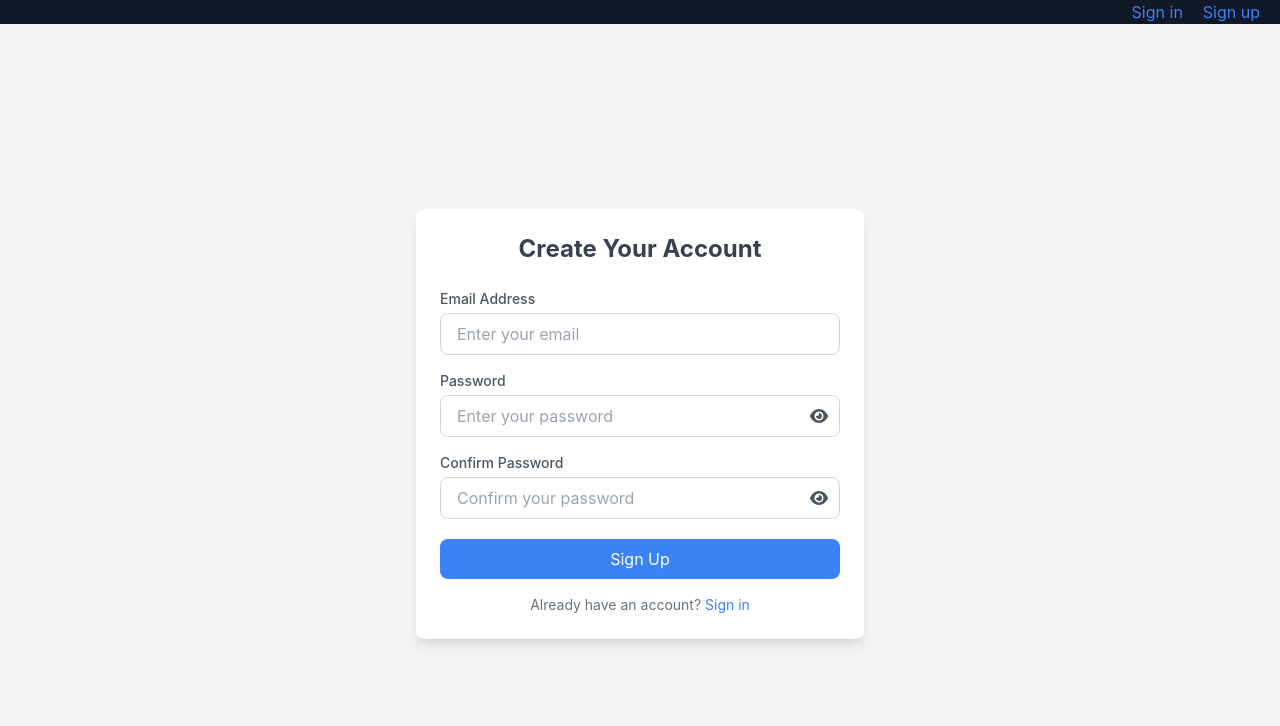
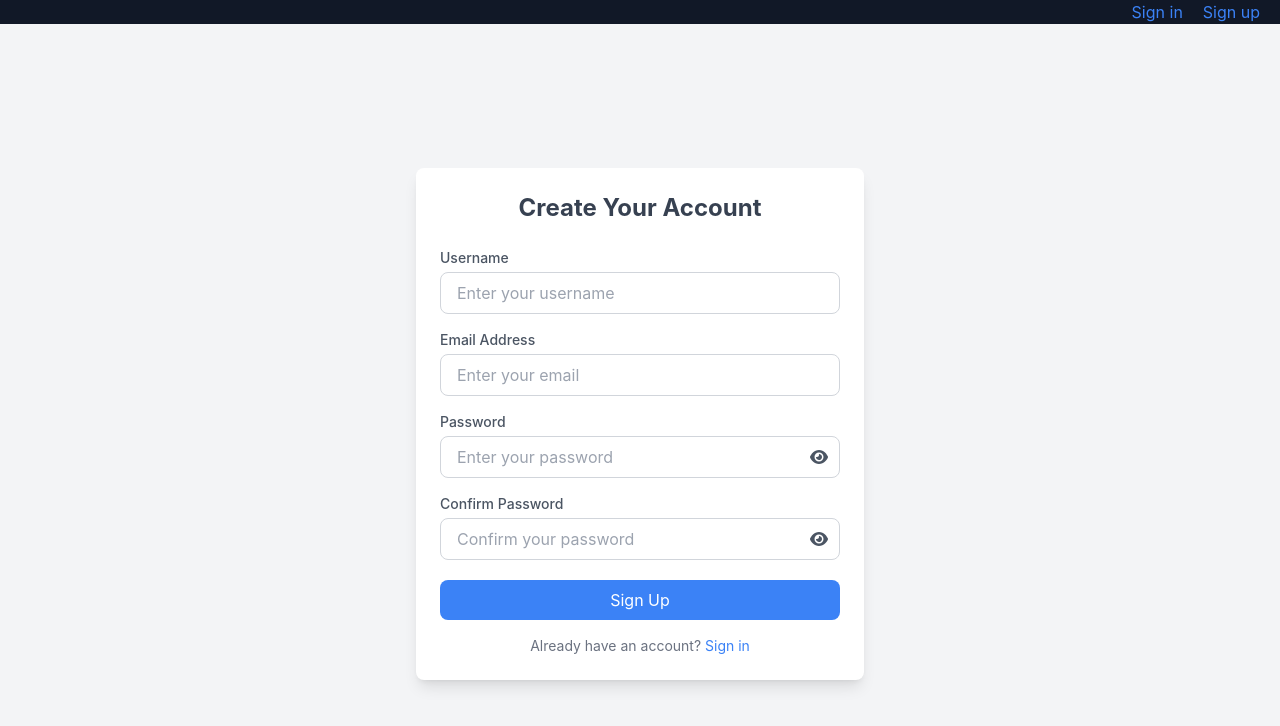
Before and after one commit to hodux/CID-STM-FRONTEND, a React (Create React App) app: page /signup in a window 1280 px wide. Shown: the top 726 px of the page. Built offline with nearby package versions, Linux system fonts and the light colour scheme.

Commit message:
connect frontend to backend

```diff
--- a/package.json
+++ b/package.json
@@ -10,6 +10,7 @@
     "@testing-library/react": "^13.4.0",
     "@testing-library/user-event": "^13.5.0",
     "autoprefixer": "^10.4.20",
+    "axios": "^1.7.9",
     "postcss": "^8.4.49",
     "react": "^18.3.1",
     "react-dom": "^18.3.1",
@@ -18,7 +19,7 @@
     "web-vitals": "^2.1.4"
   },
   "scripts": {
-    "start": "react-scripts start",
+    "start": "set PORT=5000 && react-scripts start",
     "build": "react-scripts build",
     "test": "react-scripts test",
     "eject": "react-scripts eject"
--- a/src/pages/SignUp.js
+++ b/src/pages/SignUp.js
@@ -1,10 +1,11 @@
 import React, { useState } from "react";
 import { FontAwesomeIcon } from "@fortawesome/react-fontawesome";
 import { faEye, faEyeSlash } from "@fortawesome/free-solid-svg-icons";
-
+import axios from 'axios';
 function Signup() {
   const [email, setEmail] = useState("");
   const [emailError, setEmailError] = useState("");
+  const [username,setUsername]=useState("");
 
   const [password1, setPassword1] = useState("");
   const [password2, setPassword2] = useState("");
@@ -14,6 +15,7 @@ function Signup() {
   const [passwordVisible1, setPasswordVisible1] = useState(false);
   const [passwordVisible2, setPasswordVisible2] = useState(false);
 
+
   const validateEmail = (email) => /^[^\s@]+@[^\s@]+\.[^\s@]+$/.test(email);
 
   const validatePassword = (password) => /^(?=.*[A-Za-z])(?=.*\d)(?=.*[@$!%*#?&])[A-Za-z\d@$!%*#?&]{8,}$/.test(password);
@@ -22,6 +24,11 @@ function Signup() {
     const inputEmail = e.target.value;
     setEmail(inputEmail);
     setEmailError(validateEmail(inputEmail) ? "" : "Please enter a valid email address.");
+  };
+
+  const handleUsernameChange = (e) => {
+    const inputUsername = e.target.value;
+    setUsername(inputUsername);
   };
 
   const handlePassword1Change = (e) => {
@@ -39,11 +46,57 @@ function Signup() {
   const togglePasswordVisibility1 = () => setPasswordVisible1(!passwordVisible1);
   const togglePasswordVisibility2 = () => setPasswordVisible2(!passwordVisible2);
 
+  const handleSubmit=async (e)=> {
+    e.preventDefault();
+    if(!validateEmail(email)){
+      setEmailError("Please enter a valid email address")
+      return ;
+    }
+    if(!validatePassword(password1)){
+      setPassword1("Please enter a valid password")
+      return ;
+    }
+    if(password1!==password2){
+      setPasswordNotMatch("Password do not match")
+      return ;
+    }
+
+    try{
+      const response =await axios.post("http://localhost:3000/api/users",
+        {
+          username:username,
+          email:email,
+          password:password1
+        });
+        console.log("Success",response.data);
+
+    }catch(error){
+      console.error("sign up failed")
+      alert("Sign up failed. Please try again")
+    }
+  }
   return (
     <div className="flex justify-center items-center h-screen bg-gray-100">
       <div className="w-full max-w-md bg-white rounded-lg shadow-lg p-6">
         <h2 className="text-2xl font-bold text-gray-700 text-center mb-6">Create Your Account</h2>
-        <form className="space-y-4">
+        <form className="space-y-4" onSubmit={handleSubmit}>
+
+        <div>
+            <label htmlFor="username" className="block text-sm font-medium text-gray-600 mb-1">
+              Username
+            </label>
+            <input
+              type="text"
+              id="username"
+              value={username}
+              onChange={handleUsernameChange}
+              className={`w-full px-4 py-2 border ${
+                emailError ? "border-red-500 focus:ring-red-500" : "border-gray-300 focus:ring-blue-500"
+              } rounded-lg`}
+              placeholder="Enter your username"
+            />
+          </div>
+
           <div>
             <label htmlFor="email" className="block text-sm font-medium text-gray-600 mb-1">
               Email Address
```
Also changed, not shown: 1 other file (tests, documents, lock files or other folders).
